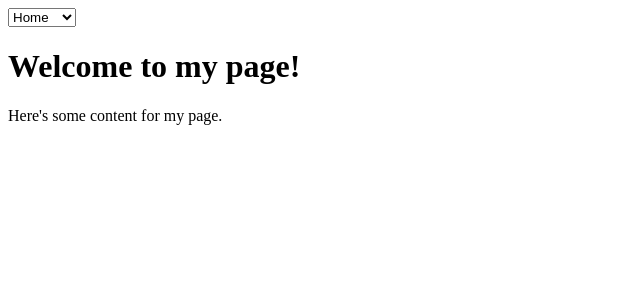
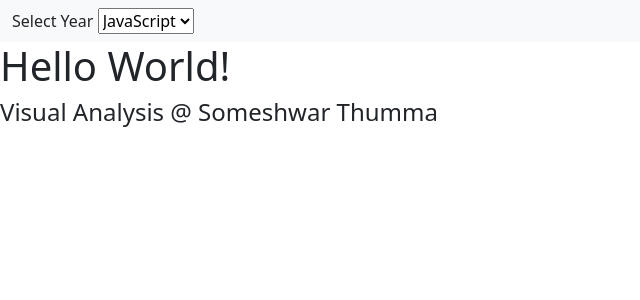
Before and after one commit to someshwarthumma/population-analysis, a Flask app: page / in a window 1280 px wide. Shown: the top 300 px of the page, without its empty margins (0-640 px from the left). Run offline with Flask 2, Linux system fonts and the light colour scheme.

Commit message:
Scaffolding

```diff
--- /dev/null
+++ b/templates/contents.html
@@ -0,0 +1,2 @@
+<h1>Hello World!
+</h1>
--- /dev/null
+++ b/templates/footer.html
@@ -0,0 +1 @@
+<h4>Visual Analysis @ Someshwar Thumma</h4>
--- a/templates/index.html
+++ b/templates/index.html
@@ -1,26 +1,16 @@
-<!DOCTYPE html>
-<html>
-  <head>
-    <title>My Page</title>
-  </head>
-  <body>
-    <nav>
-      <select id="dropdown">
-        <option value="home">Home</option>
-        <option value="about">About</option>
-        <option value="contact">Contact</option>
-      </select>
-    </nav>
+{% block head %}
+      <meta charset="UTF-8">
+      <link rel="stylesheet" href="{{ url_for('static',filename='styles/style.css') }}">
+        <link href="https://cdn.jsdelivr.net/npm/bootstrap@5.0.2/dist/css/bootstrap.min.css" rel="stylesheet" integrity="sha384-EVSTQN3/azprG1Anm3QDgpJLIm9Nao0Yz1ztcQTwFspd3yD65VohhpuuCOmLASjC" crossorigin="anonymous">
+        <title>Population Analysis</title>
+{% endblock head %}
 
-    <h1>Welcome to my page!</h1>
-    <p>Here's some content for my page.</p>
+{% block content %}
+<body>
+    {% include 'navbar.html' %}
+    {% include 'contents.html' %}
+</body>
+{% include 'footer.html' %}
+{% endblock content %}
 
-    <script>
-    //   const dropdown = document.getElementById("dropdown");
-    //   dropdown.addEventListener("change", () => {
-    //     const selectedOption = dropdown.options[dropdown.selectedIndex].value;
-    //     window.location.href = `${selectedOption}.html`;
-    //   });
-    </script>
-  </body>
-</html>
+<script src="https://cdnjs.cloudflare.com/ajax/libs/lodash.js/4.17.21/lodash.min.js"></script>
--- /dev/null
+++ b/templates/navbar.html
@@ -0,0 +1,17 @@
+<nav class="navbar navbar-expand-lg navbar-light bg-light">
+  <div class="container-fluid">
+    <div>
+      <label for="year_select">Select Year</label>
+      <select name="year" id="year_select">
+        <option value="javascript">JavaScript</option>
+        <option value="php">PHP</option>
+        <option value="java">Java</option>
+        <option value="golang">Golang</option>
+        <option value="python">Python</option>
+        <option value="c#">C#</option>
+        <option value="C++">C++</option>
+        <option value="erlang">Erlang</option>
+      </select>
+    </div>
+  </div>
+</nav>
```
Also changed, not shown: static/styles/style.css (added).
